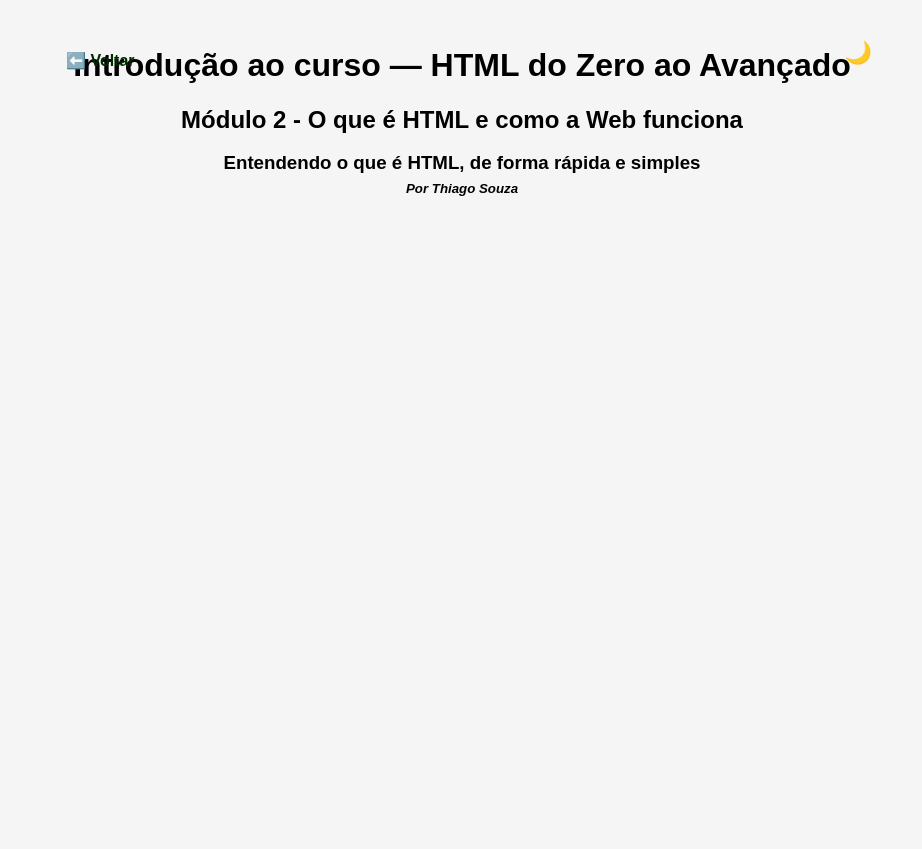
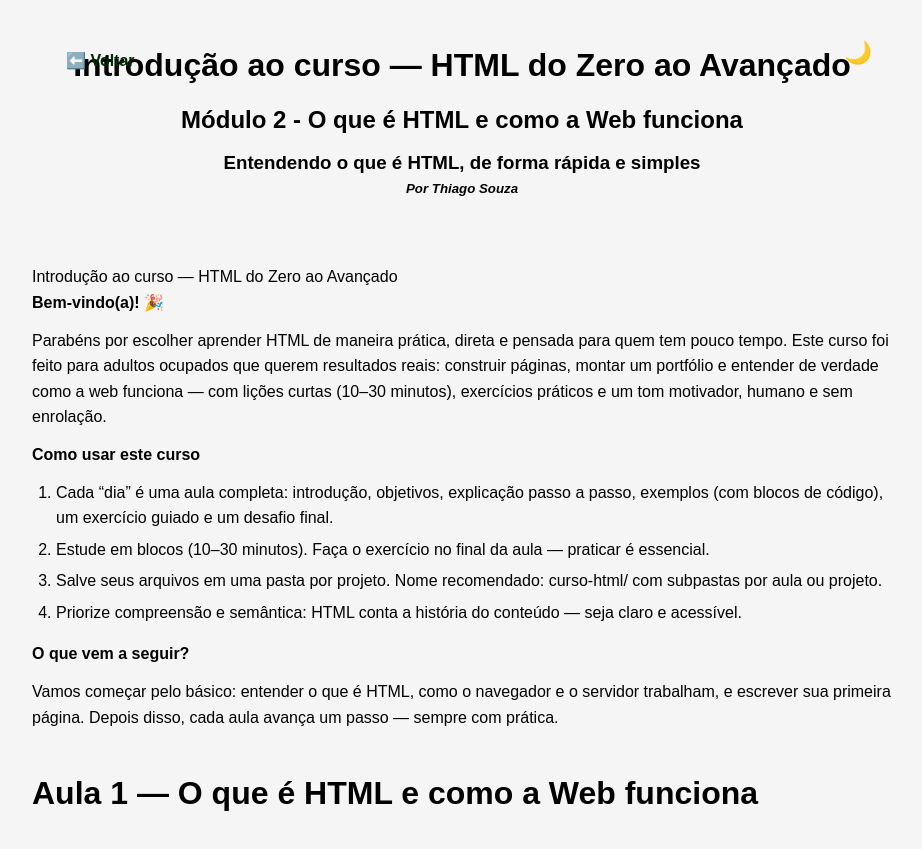
Before and after one commit to ThiagoSPaixao/Programa-o_para_iniciantes, a plain HTML site: page modules/module2-html/aula1.html in a window 1280 px wide. Shown: the whole page, without its empty margins (178-1100 px from the left). Before the commit the page ends 800 px from the top, so only its background shows below. Drawn offline with Linux system fonts and the light colour scheme.

Commit message:
dando continuidade à aula1

```diff
--- a/modules/module2-html/aula1.html
+++ b/modules/module2-html/aula1.html
@@ -18,6 +18,36 @@
 
     <br>
 
+    <p>Introdução ao curso — HTML do Zero ao Avançado <br>
+    <strong>Bem-vindo(a)!</strong> 🎉</p>
+
+    <p>Parabéns por escolher aprender HTML de maneira prática,
+        direta e pensada para quem tem pouco tempo. Este curso foi feito para
+        adultos ocupados que querem resultados reais: construir páginas, montar um
+        portfólio e entender de verdade como a web funciona — com lições curtas (10–30 minutos),
+        exercícios práticos e um tom motivador, humano e sem enrolação.</p>
+
+    <p><strong>Como usar este curso</strong></p>
+
+    <ol>
+        <li>Cada “dia” é uma aula completa: introdução, objetivos, explicação passo a passo, exemplos
+            (com blocos de código), um exercício guiado e um desafio final.</li>
+        <li>Estude em blocos (10–30 minutos). Faça o exercício no final da aula — praticar é essencial.</li>
+        <li>Salve seus arquivos em uma pasta por projeto. Nome recomendado: curso-html/ com subpastas por aula ou projeto.</li>
+        <li>Priorize compreensão e semântica: HTML conta a história do conteúdo — seja claro e acessível.</li>
+    </ol>
+
+    <p><strong>O que vem a seguir?</strong></p>
+
+    <p>Vamos começar pelo básico: entender o que é HTML, como o navegador e o servidor trabalham, e escrever sua primeira página.
+    Depois disso, cada aula avança um passo — sempre com prática.</p>
+
+    <br>
+
+    <h1>Aula 1 — O que é HTML e como a Web funciona</h1>
+
+
+
 <script src="../../script.js"></script>
 </body>
 </html>
```
